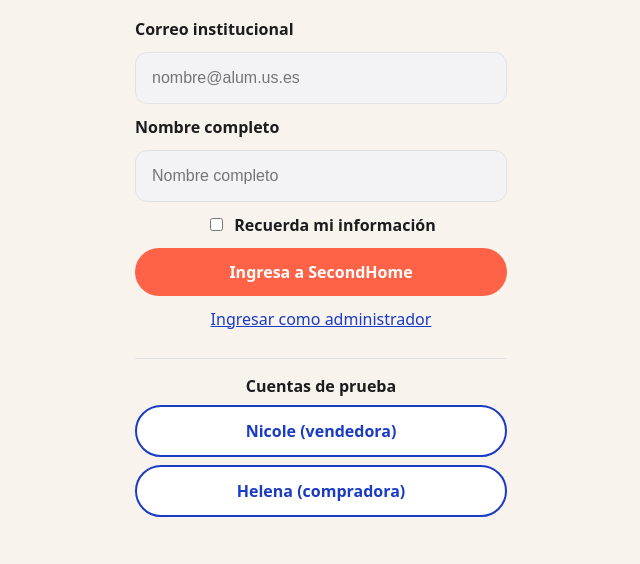
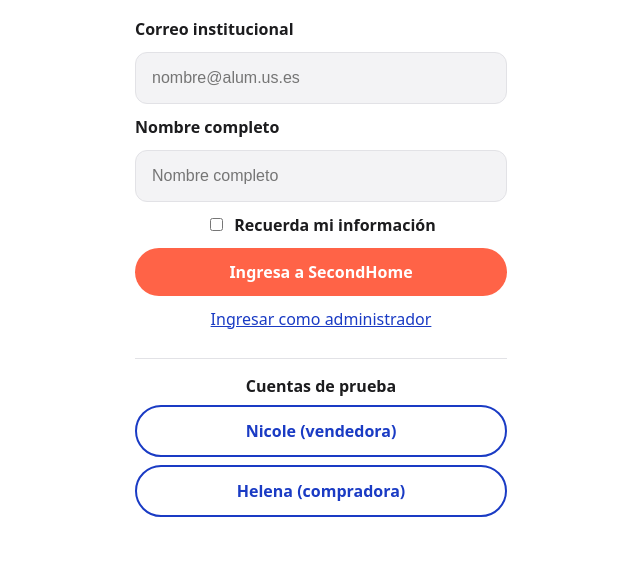
Before and after one commit to Valeria-tzec/Second-Home, a website: page login.html in a window 1280 px wide. Shown: the part 236-800 px from the top of the page, without its empty margins (319-959 px from the left). Drawn offline with Linux system fonts and the light colour scheme.

Commit message:
Cambio de blanco

```diff
--- a/css/paginas/login.css
+++ b/css/paginas/login.css
@@ -2,7 +2,7 @@ body {
   margin: 0;
   font-family: system-ui, sans-serif;
   color: var(--texto);
-  background: #f9f3ee;
+  background: #ffffff;
 }
 
 .login {
```
